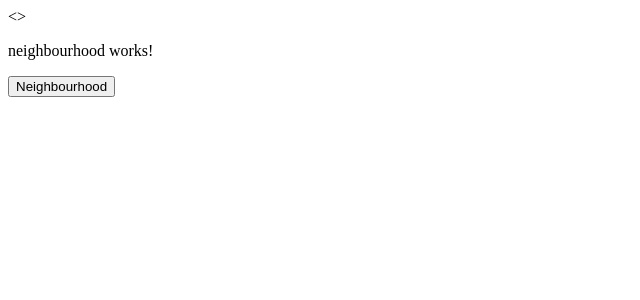
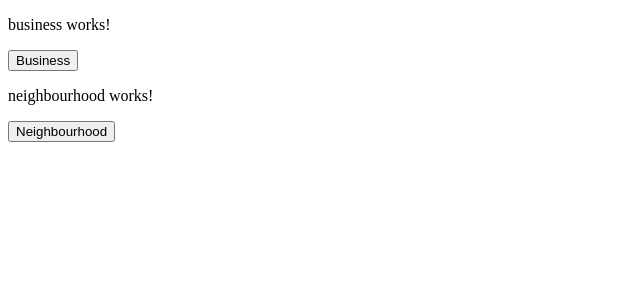
Before and after one commit to Wakarende/hoodwatch, an Angular app: page /neighbourhood in a window 1280 px wide. Shown: the top 300 px of the page, without its empty margins (0-640 px from the left). Built offline with nearby package versions, Linux system fonts and the light colour scheme.

Commit message:
create users service

```diff
--- a/src/app/app.component.html
+++ b/src/app/app.component.html
@@ -1,3 +1,3 @@
 
-<>
+<app-business></app-business>
 <app-neighbourhood></app-neighbourhood>
--- a/src/app/app.module.ts
+++ b/src/app/app.module.ts
@@ -1,3 +1,4 @@
+import { BusinessService } from './services/bizz/business.service';
 import { HttpClientModule } from '@angular/common/http';
 import { NeighbourhoodService } from './services/hood/neighbourhood.service';
 import { NgModule } from '@angular/core';
@@ -18,7 +19,7 @@ import { BusinessComponent } from './components/business/business.component';
     BrowserModule,
     HttpClientModule
   ],
-  providers: [NeighbourhoodService],
+  providers: [NeighbourhoodService,BusinessService],
   bootstrap: [AppComponent]
 })
 export class AppModule { }
--- a/src/app/components/business/business.component.html
+++ b/src/app/components/business/business.component.html
@@ -1 +1,11 @@
 <p>business works!</p>
+
+<button (click)="findBusiness()">Business</button>
+<div *ngIf="business.length>0">
+  <ul *ngFor="let business of business">
+    <li>business name:{{business.business_name}}</li>
+    <li> neighbourhood: {{business.neighbourhood}}</li>
+    <li>admin: {{business.admin}}</li>
+    <li>business_email: {{business.business_email}}</li>
+  </ul>
+</div>
--- a/src/app/components/business/business.component.ts
+++ b/src/app/components/business/business.component.ts
@@ -26,4 +26,5 @@ export class BusinessComponent implements OnInit {
   ngOnInit(): void {
   }
 
+
 }
--- /dev/null
+++ b/src/app/interfaces/users.ts
@@ -0,0 +1,5 @@
+export interface Users {
+  id:any
+  username:string
+  email:string
+}
```
Also changed, not shown: src/app/services/bizz/business.service.ts (line endings or trailing spaces).
